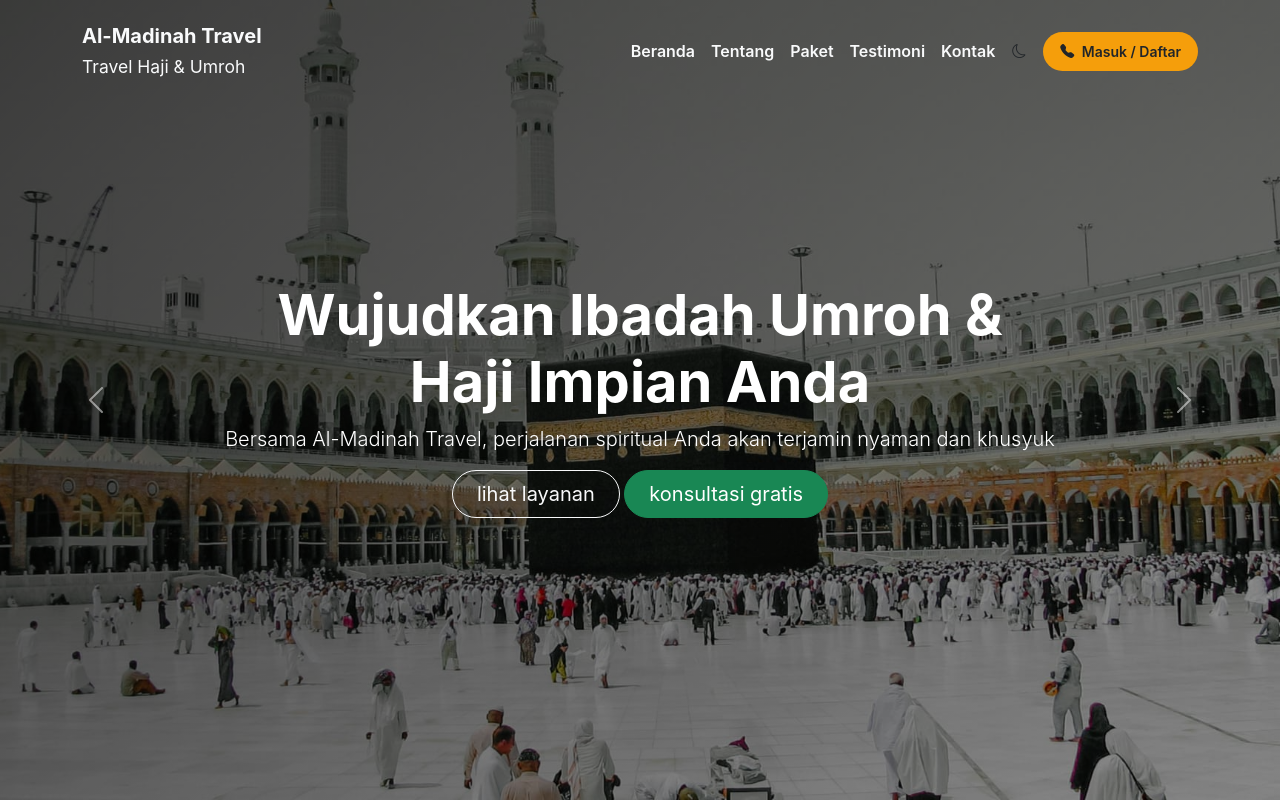
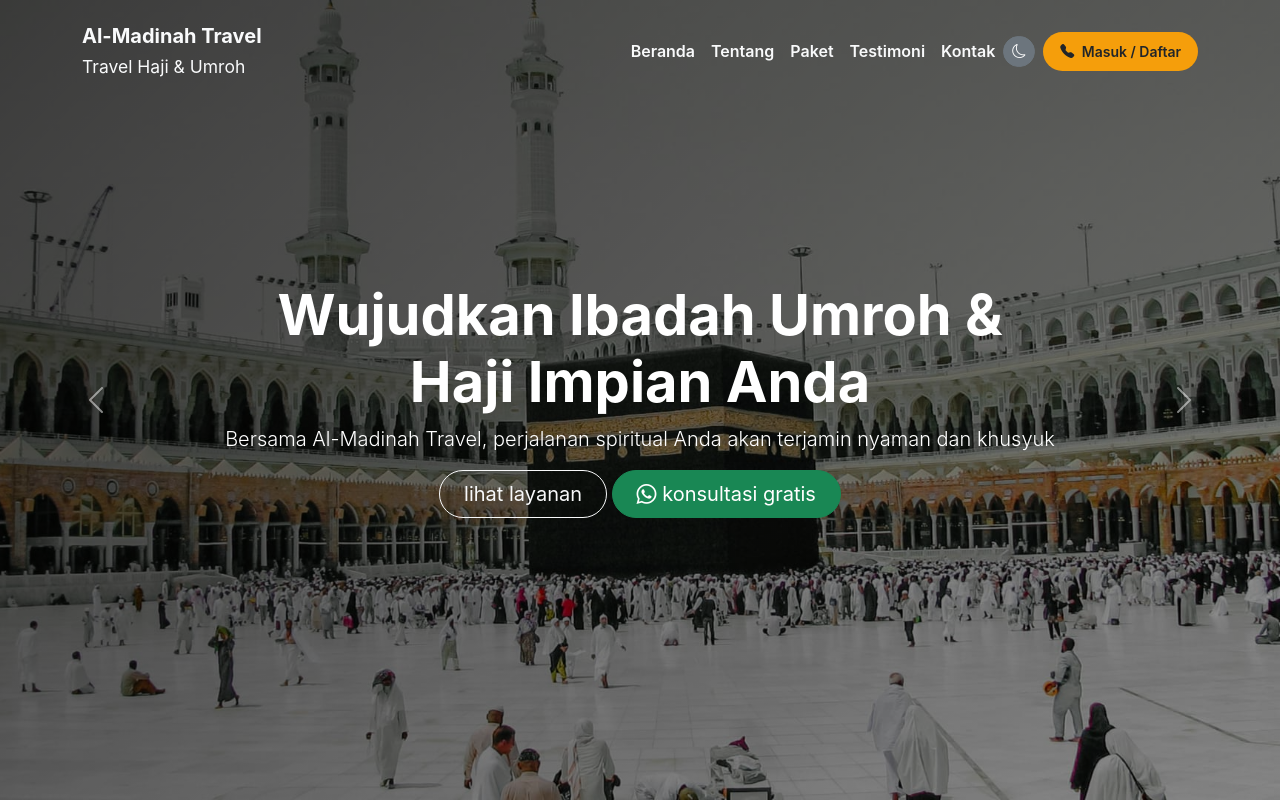
Before and after one commit to Irfan2202/travel-umroh-laravel-livewire-filament, a Laravel app: page / in a window 1280 px wide. Shown: the top 800 px of the page. Run offline with Laravel 12, Linux system fonts and the light colour scheme; data that the repository does not hold is empty; style sheets or scripts are compiled from the project's sources; parts of the project's set-up code (start-up, migrations or seed data) failed here and were passed over; some libraries are stand-ins or nearby versions.

Commit message:
icon navbar

```diff
--- a/resources/views/components/nav-links.blade.php
+++ b/resources/views/components/nav-links.blade.php
@@ -15,7 +15,7 @@
         <a class="nav-link fw-semibold" href="{{ url('/#contact') }}">Kontak</a>
     </li>
     <div class="d-flex align-items-center gap-2">
-        <button class="btn btn-sm rounded-pill" id="themeToggle">
+        <button class="btn btn-sm btn-secondary rounded-pill" id="themeToggle">
             <i class="bi bi-moon" id="themeIcon"></i>
         </button>
         <button class="btn btn-gold btn-sm rounded-pill">
--- a/resources/views/livewire/hero/index.blade.php
+++ b/resources/views/livewire/hero/index.blade.php
@@ -11,7 +11,8 @@
                         <p class="lead">Bersama Al-Madinah Travel, perjalanan spiritual Anda akan terjamin nyaman dan
                             khusyuk</p>
                         <a href="" class="btn btn-lg btn-outline-light rounded-pill px-4">lihat layanan</a>
-                        <a href="" class="btn btn-lg btn-success rounded-pill px-4">konsultasi gratis</a>
+                        <a href="" class="btn btn-lg btn-success rounded-pill px-4"><i
+                                class="bi bi-whatsapp"></i> konsultasi gratis</a>
                     </div>
                 </div>
             </div>
@@ -26,7 +27,8 @@
                         <p class="lead">Bersama Al-Madinah Travel, perjalanan spiritual Anda akan terjamin nyaman dan
                             khusyuk</p>
                         <a href="" class="btn btn-lg btn-outline-light rounded-pill px-4">lihat layanan</a>
-                        <a href="" class="btn btn-lg btn-success rounded-pill px-4">konsultasi gratis</a>
+                        <a href="" class="btn btn-lg btn-success rounded-pill px-4"><i
+                                class="bi bi-whatsapp"></i> konsultasi gratis</a>
                     </div>
                 </div>
             </div>
@@ -41,7 +43,8 @@
                         <p class="lead">Bersama Al-Madinah Travel, perjalanan spiritual Anda akan terjamin nyaman dan
                             khusyuk</p>
                         <a href="" class="btn btn-lg btn-outline-light rounded-pill px-4">lihat layanan</a>
-                        <a href="" class="btn btn-lg btn-success rounded-pill px-4">konsultasi gratis</a>
+                        <a href="" class="btn btn-lg btn-success rounded-pill px-4"><i
+                                class="bi bi-whatsapp"></i> konsultasi gratis</a>
                     </div>
                 </div>
             </div>
```
